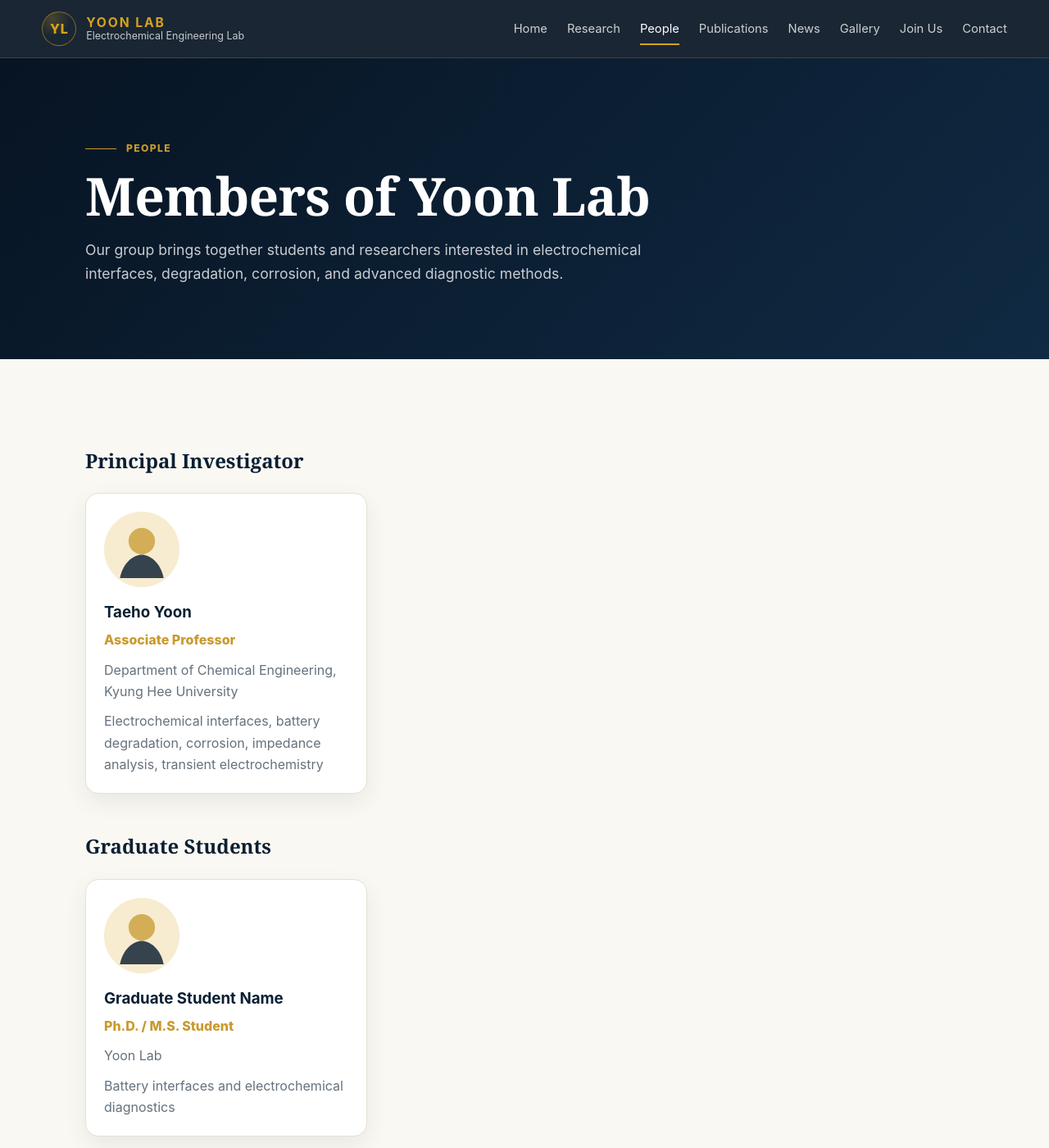
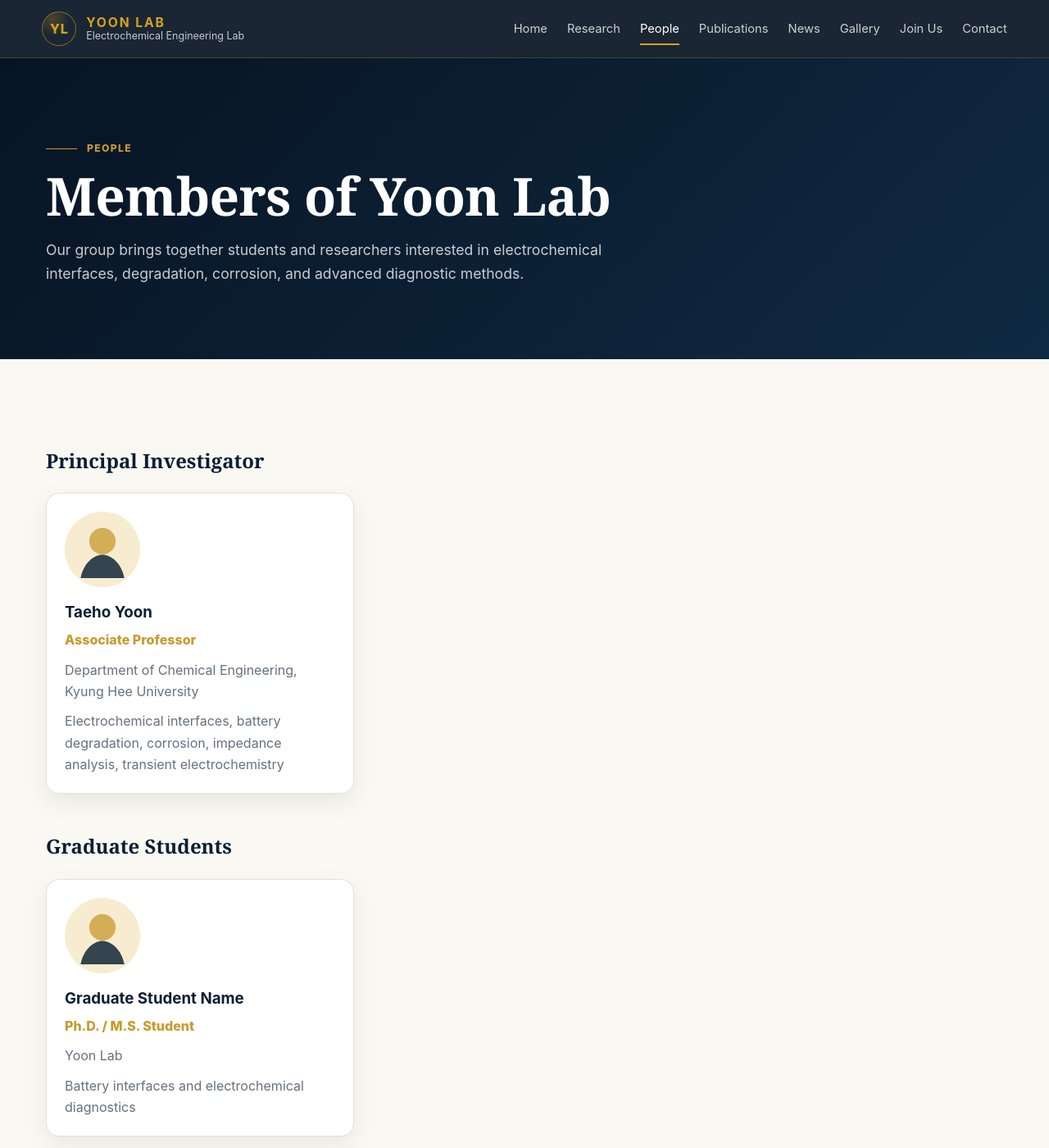
Before and after one commit to tyoon-lab/tyoon-lab.github.io, a Jekyll site: the page built from people.md, in a window 1280 px wide and 1400 px high. Shown: the whole window at 82% size. Built offline with Jekyll 4.4.1, drawn with Linux system fonts in a browser that asks for light colours.

Commit message:
desktop_width_restore

```diff
--- a/assets/css/style.css
+++ b/assets/css/style.css
@@ -748,3 +748,204 @@
     font-size: clamp(2.1rem, 12vw, 3.1rem);
   }
 }
+
+
+/* =========================================================
+   Mobile overflow and navigation fix
+   Purpose: prevent the whole page from becoming wider than
+   the phone screen, while allowing only the top navigation
+   itself to scroll horizontally when needed.
+   Add this block to the very bottom of assets/css/style.css.
+   ========================================================= */
+
+*,
+*::before,
+*::after {
+  box-sizing: border-box;
+}
+
+html,
+body {
+  width: 100%;
+  max-width: 100%;
+  overflow-x: hidden;
+}
+
+img,
+svg,
+video,
+canvas,
+iframe {
+  max-width: 100%;
+}
+
+/* Make sure common page wrappers never force horizontal scrolling. */
+.site-header,
+.site-header .container,
+.container,
+.page-hero,
+.hero,
+.section,
+.site-footer,
+main {
+  max-width: 100%;
+}
+
+@media (max-width: 820px) {
+  .site-header {
+    width: 100%;
+    overflow: hidden;
+  }
+
+  .site-header .container {
+    width: 100%;
+    max-width: 100%;
+    padding-left: 20px;
+    padding-right: 20px;
+    display: flex;
+    flex-direction: column;
+    align-items: flex-start;
+    gap: 14px;
+  }
+
+  .site-brand,
+  .brand,
+  .logo {
+    max-width: 100%;
+    min-width: 0;
+  }
+
+  /* The nav can scroll, but the full page should not scroll sideways. */
+  .site-nav,
+  .nav,
+  nav[aria-label="Primary navigation"] {
+    width: 100%;
+    max-width: 100%;
+    min-width: 0;
+    display: flex;
+    flex-wrap: nowrap;
+    gap: 22px;
+    overflow-x: auto;
+    overflow-y: hidden;
+    white-space: nowrap;
+    -webkit-overflow-scrolling: touch;
+    scrollbar-width: none;
+    padding-bottom: 8px;
+  }
+
+  .site-nav::-webkit-scrollbar,
+  .nav::-webkit-scrollbar,
+  nav[aria-label="Primary navigation"]::-webkit-scrollbar {
+    display: none;
+  }
+
+  .site-nav a,
+  .nav a,
+  nav[aria-label="Primary navigation"] a {
+    flex: 0 0 auto;
+  }
+
+  .container {
+    width: 100%;
+    padding-left: 20px;
+    padding-right: 20px;
+  }
+}
+
+@media (max-width: 560px) {
+  .site-header .container,
+  .container {
+    padding-left: 18px;
+    padding-right: 18px;
+  }
+
+  .site-nav,
+  .nav,
+  nav[aria-label="Primary navigation"] {
+    gap: 18px;
+  }
+}
+
+
+/* =========================================================
+   Yoon Lab — desktop width restore + safer mobile overflow
+   Add this block at the VERY END of assets/css/style.css.
+   It restores the centered desktop content width while keeping
+   mobile horizontal overflow under control.
+   ========================================================= */
+
+/* 1) Restore the designed maximum width on tablet/desktop */
+@media (min-width: 901px) {
+  .container,
+  .site-header .container,
+  .page-hero .container,
+  .section .container,
+  .hero .container,
+  .footer-inner,
+  .site-footer .container {
+    width: min(calc(100% - 64px), 1280px) !important;
+    max-width: 1280px !important;
+    margin-left: auto !important;
+    margin-right: auto !important;
+  }
+
+  /* Prevent desktop grids from stretching too far if a previous mobile patch made them full-width. */
+  .themes-grid,
+  .research-grid,
+  .home-grid,
+  .feature-grid,
+  .split-grid,
+  .updates-grid,
+  .gallery-grid,
+  .publication-list,
+  .news-grid {
+    max-width: 1280px !important;
+    margin-left: auto !important;
+    margin-right: auto !important;
+  }
+}
+
+/* 2) Only apply hard horizontal clipping on mobile/tablet, not as a desktop layout rule */
+@media (max-width: 900px) {
+  html,
+  body {
+    max-width: 100%;
+    overflow-x: hidden;
+  }
+
+  .container,
+  .site-header .container,
+  .page-hero .container,
+  .section .container,
+  .hero .container,
+  .footer-inner,
+  .site-footer .container {
+    width: min(calc(100% - 40px), 100%) !important;
+    max-width: 100% !important;
+    margin-left: auto !important;
+    margin-right: auto !important;
+  }
+
+  .site-nav,
+  .nav-links,
+  .primary-nav {
+    max-width: 100%;
+    overflow-x: auto;
+    overflow-y: hidden;
+    white-space: nowrap;
+    -webkit-overflow-scrolling: touch;
+  }
+}
+
+/* 3) Very small phones */
+@media (max-width: 640px) {
+  .container,
+  .site-header .container,
+  .page-hero .container,
+  .section .container,
+  .hero .container,
+  .footer-inner,
+  .site-footer .container {
+    width: min(calc(100% - 32px), 100%) !important;
+  }
+}
```
Also changed, not shown: 1 other file.
